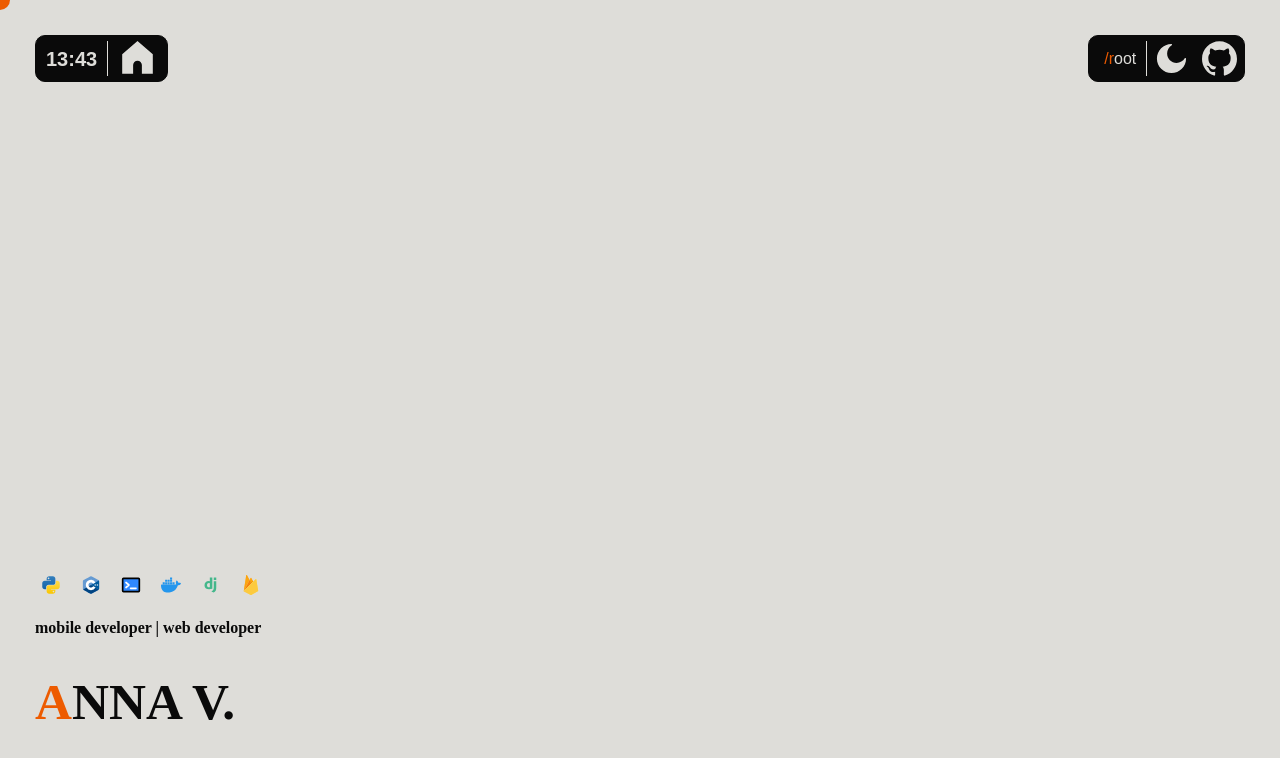
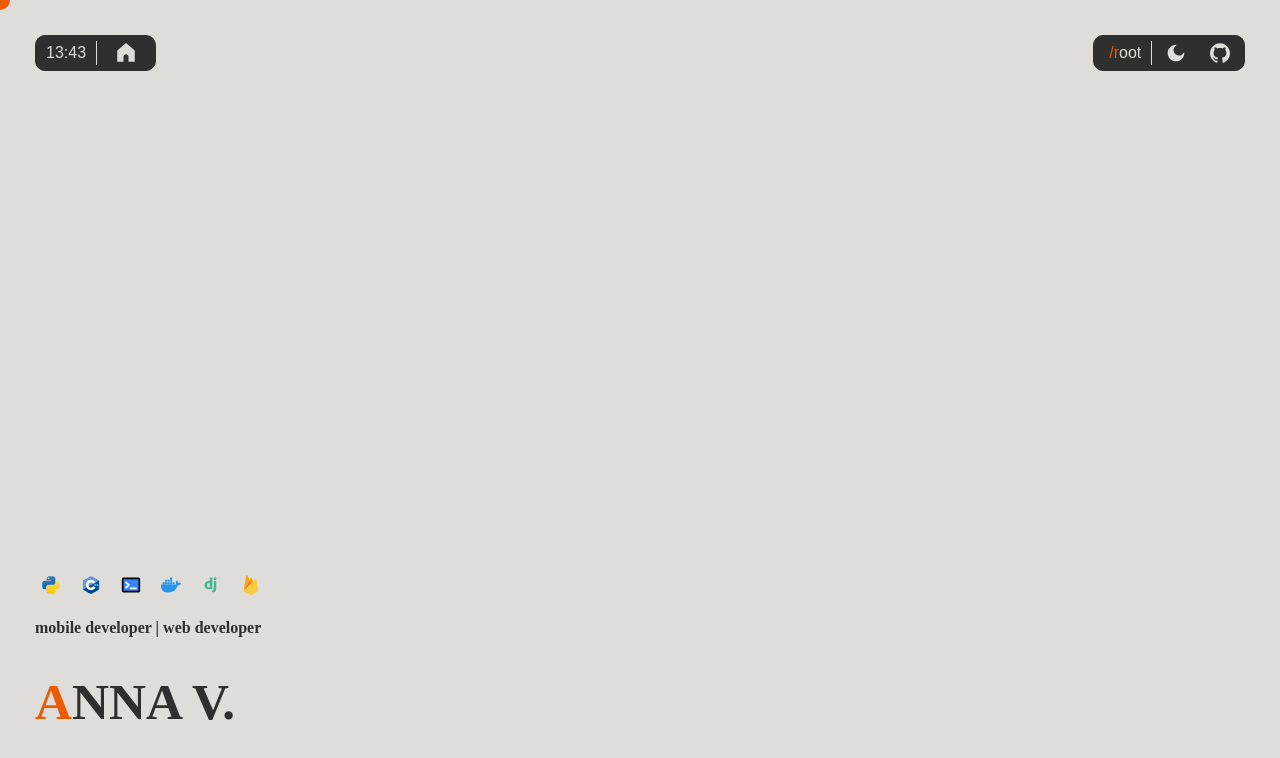
Before and after one commit to Alkonosttt/alkonosttt.github.io, a React (Vite) app: page / in a window 1280 px wide. Shown: the top 758 px of the page. Built offline with nearby package versions, Linux system fonts and the light colour scheme; a web font is replaced by a local one.

Commit message:
Created a util to hide the custom cursor on touch devices, decreased the font size on the top bar and removed the bold font weight from the clock

```diff
--- a/src/App.css
+++ b/src/App.css
@@ -1,11 +1,11 @@
 html.dark {
-  background-color:  #0a0a0a;
+  background-color:  #2f2f2f;
   color:  #DEDDD9;
 }
 
 html.light {
   background-color:  #DEDDD9;
-  color:  #0a0a0a;
+  color:  #2f2f2f;
 }
 
 body {
--- a/src/App.tsx
+++ b/src/App.tsx
@@ -1,12 +1,26 @@
 import {useRef, useEffect, useState} from 'react';
-import './App.css'
-import { BrowserRouter as Router} from 'react-router-dom'
-import TopBar from './components/TopBar'
+import './App.css';
+import { BrowserRouter as Router} from 'react-router-dom';
+// top bar
+import TopBar from './components/TopBar';
+// cursor and utility to hide the cursor for touch devices
 import CustomCursor from './components/CustomCursor';
+import { isTouchDevice } from './utils/IsTouchDevice';
+// carousel showcasing technology logo .svgs
 import SvgCarousel from './components/SvgCarousel';
 
 function App() {
 
+  // hide or show the cursor based on whether or not it's a touch device
+  const [showCursor, setShowCursor] = useState(false);
+
+  useEffect(() => {
+    setShowCursor(!isTouchDevice());
+  }, []);
+
+  // adjusting the width of the carousel to match
+  // the width of the text below it on the name
+  // plaque
   const textRef = useRef<HTMLDivElement | null>(null);
   const [textWidth, setTextWidth] = useState<number>(0);
 
@@ -16,6 +30,7 @@ function App() {
     }
   }, []);
 
+  // a list of svg file names for the carousel
   const svgFiles = [
     'javascript.svg',
     'typescript.svg',
@@ -34,7 +49,7 @@ function App() {
 
   return (
     <Router>
-      <CustomCursor/>
+      {showCursor && <CustomCursor />}
       <TopBar/>
       <div id='namePlaque'>
         <SvgCarousel width={textWidth} icons={svgFiles} />
--- a/src/components/Clock.css
+++ b/src/components/Clock.css
@@ -12,8 +12,6 @@
     align-items: center;
     color:  #DEDDD9;
     font-family: "Sono", sans-serif;
-    font-weight: bold;
-    font-size: 20px;
     padding-right: 10px;
     margin-right: 5px;
     border-right: 1px solid #DEDDD9;
--- a/src/components/TopBar.css
+++ b/src/components/TopBar.css
@@ -19,9 +19,10 @@
     display: flex;
     flex-direction: row;
     padding: 5px;
-    background-color: #0a0a0a;
-    border: solid 1px #0a0a0a;
+    background-color: #2f2f2f;
+    border: solid 1px #2f2f2f;
     border-radius: 10px;
+    align-items: center;
 }
 
 
@@ -36,12 +37,12 @@
     -webkit-mask: url("/public/images/ui/moon.svg") no-repeat center;
     mask: url("/public/images/ui/moon.svg") no-repeat center;
     mask-size: contain;
-    width: 35px;
-    height: 35px;
+    width: 20px;
+    height: 20px;
     border: none;
     cursor: pointer;
     margin-left: 5px;
-    margin-right: 10px;
+    margin-right: 5px;
 }
 
 /* when the dark mode is on, changes the svg to sun */
@@ -57,8 +58,8 @@
     -webkit-mask: url("/public/images/ui/home.svg") no-repeat center;
     mask: url("/public/images/ui/home.svg") no-repeat center;
     mask-size: contain;
-    width: 35px;
-    height: 35px;
+    width: 20px;
+    height: 20px;
     border: none;
     cursor: pointer;
     margin-left: 5px;
@@ -87,8 +88,8 @@
     -webkit-mask: url("/public/images/technologies/github.svg") no-repeat center;
     mask: url("/public/images/technologies/github.svg") no-repeat center;
     mask-size: contain;
-    width: 35px;
-    height: 35px;
+    width: 20px;
+    height: 20px;
     border: none;
     cursor: pointer;
 }
--- /dev/null
+++ b/src/utils/IsTouchDevice.ts
@@ -0,0 +1,2 @@
+export const isTouchDevice = (): boolean =>
+    'ontouchstart' in window || navigator.maxTouchPoints > 0;
```
